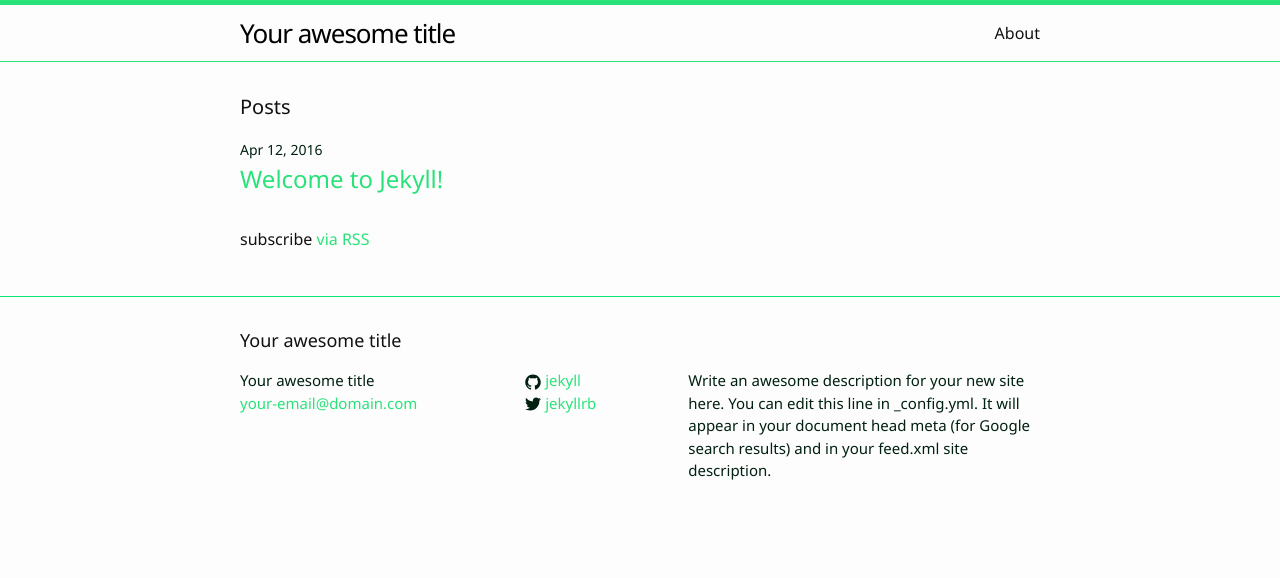
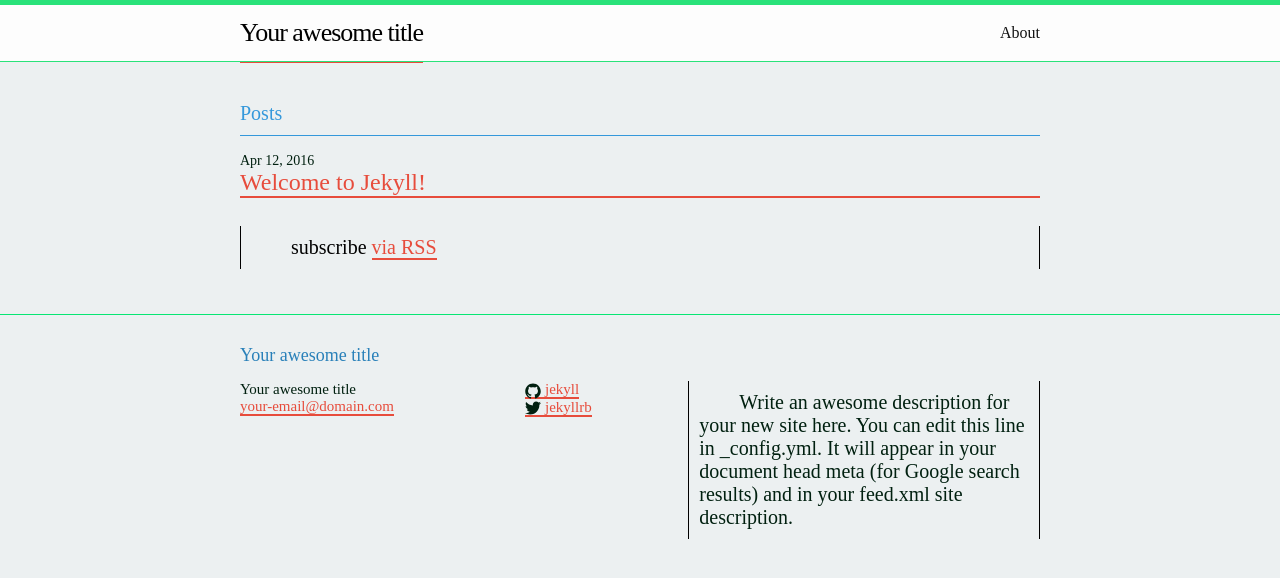
Before and after one commit to marisusis/spacegeek224.github.io, a Jekyll site: the page built from index.html, in a window 1280 px wide. Shown: the top 578 px of the page. Built offline with Jekyll 4.4.1, drawn with Linux system fonts in a browser that asks for light colours.

Commit message:
Update _base.scss

```diff
--- a/_sass/_base.scss
+++ b/_sass/_base.scss
@@ -14,13 +14,79 @@ dl, dd, ol, ul, figure {
  * Basic styling
  */
 body {
-    font-family: $base-font-family;
-    font-size: $base-font-size;
-    line-height: $base-line-height;
-    font-weight: 300;
-    color: $text-color;
-    background-color: $background-color;
-    -webkit-text-size-adjust: 100%;
+  background: #ECF0F1;
+}
+
+.container {
+  padding: 20px 40px;
+  font-family: 'Segoe UI';
+}
+
+$link: #E74C3C;
+
+h1 {
+  font-weight: 500;
+  border-bottom: solid 1px #3498DB;
+  padding: 10px 0;
+  color: #3498DB;
+}
+
+h2,h3,h4,h5,h6 {
+  color: #2980B9;
+  font-weight: 400;
+}
+
+p {
+  border-right: solid 1px #000;
+  border-left: solid 1px #000;
+  padding: 10px;
+  text-indent: 40px;
+  font-size: 20px;
+  font-weight: 100;
+}
+
+a {
+  color: $link;
+  text-decoration: none;
+  position: relative;
+  &::before {
+    content: '';
+    width: 100%;
+    height: 100%;
+    position: absolute;
+    top: 0;
+    left: 0;
+    z-index: -1;
+    border-bottom: solid 2px $link;
+    transition: all .3s;
+  }
+  &:hover {
+    color: #fff;
+    &::before {
+      background: $link;
+    }
+  }
+}
+
+table {
+  display: inline-block;
+  width: 100%;
+  font-size: 20px;
+  border-collapse: collapse;
+  tr {
+    width: 100%;
+  }
+  th,td {
+    padding: 10px;
+    // border: solid 1px #2C3E50;
+  }
+  th {
+    font-weight: 400;
+    border-bottom: solid 1px #2C3E50;
+  }
+  td {
+    font-weight: 100;
+  }
 }
 
 
@@ -79,28 +145,14 @@ li {
 /**
  * Headings
  */
-h1, h2, h3, h4, h5, h6 {
-    font-weight: 300;
-}
+
 
 
 
 /**
  * Links
  */
-a {
-    color: $brand-color;
-    text-decoration: none;
 
-    &:visited {
-        color: darken($brand-color, 15%);
-    }
-
-    &:hover {
-        color: $text-color;
-        text-decoration: underline;
-    }
-}
 
 
 
```
